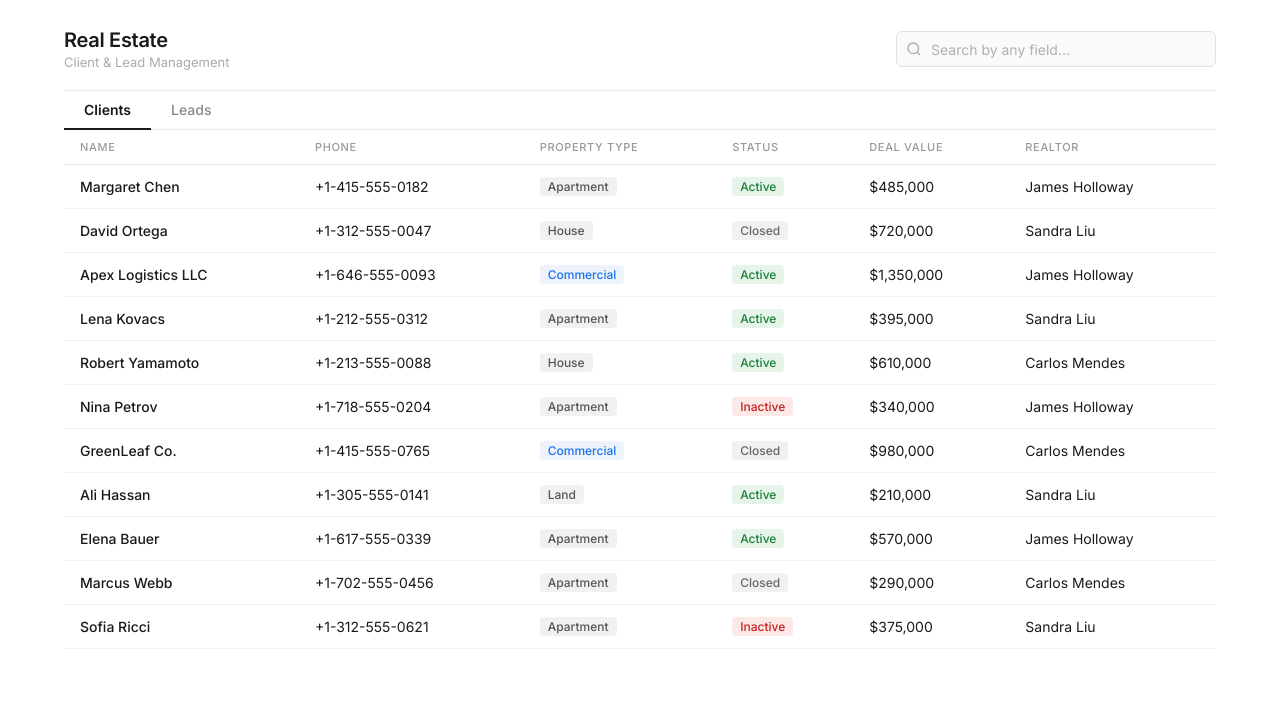
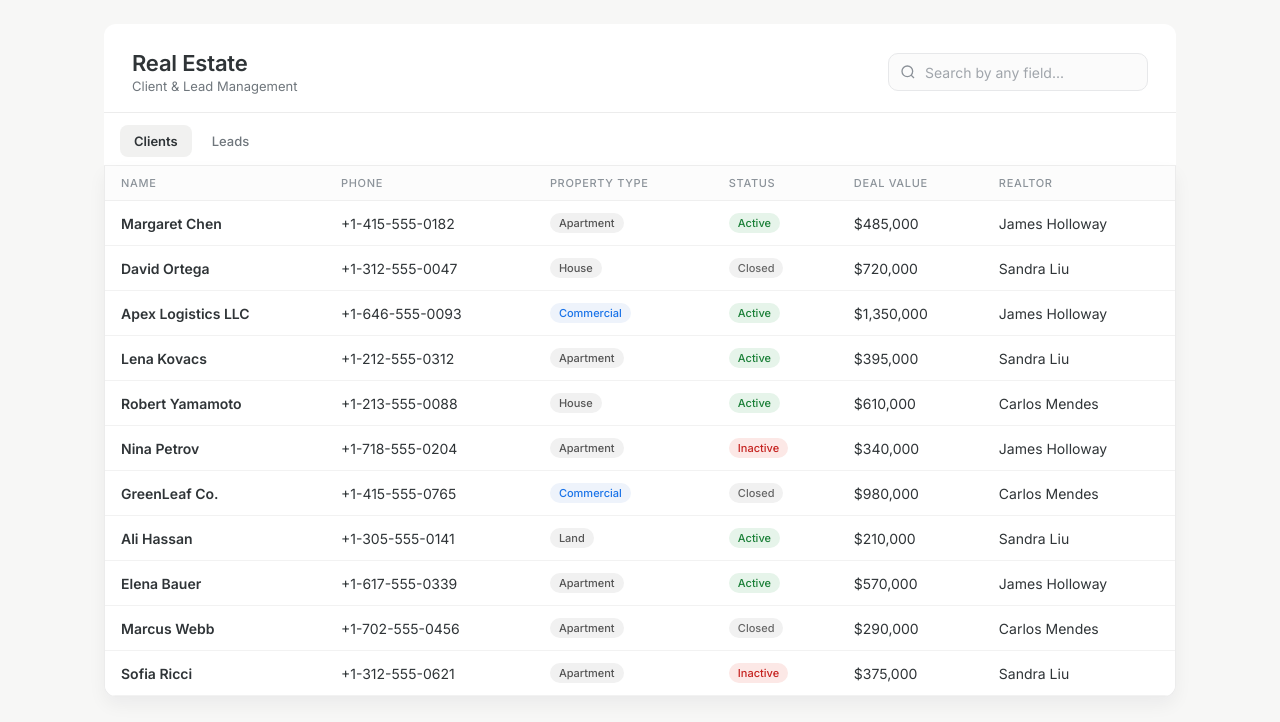
Before and after one commit to geomry2/zoclli, an Angular app in the folder realestate-app/: page / in a window 1280 px wide. Shown: the top 722 px of the page. Built offline with nearby package versions, Linux system fonts and the light colour scheme.

Commit message:
Tune UI to a cleaner Notion-like visual balance

```diff
--- a/realestate-app/src/app/app.scss
+++ b/realestate-app/src/app/app.scss
@@ -1,6 +1,6 @@
 .app-container {
-  max-width: 1200px;
-  margin: 0 auto;
+  max-width: 1120px;
+  margin: 24px auto;
   padding: 0 24px 48px;
 }
 
@@ -8,9 +8,11 @@
   display: flex;
   align-items: center;
   justify-content: space-between;
-  padding: 28px 0 20px;
-  border-bottom: 1px solid #ebebeb;
+  padding: 26px 28px 18px;
+  border-bottom: 1px solid #ececec;
   margin-bottom: 0;
+  background: #ffffff;
+  border-radius: 12px 12px 0 0;
 }
 
 .header-left {
@@ -20,19 +22,42 @@
 }
 
 .app-title {
-  font-size: 20px;
+  font-size: 22px;
   font-weight: 600;
-  color: #1a1a1a;
+  color: #2f3437;
   margin: 0;
-  letter-spacing: -0.3px;
+  letter-spacing: -0.2px;
 }
 
 .app-subtitle {
   font-size: 13px;
-  color: #aaa;
+  color: #6f767c;
   font-weight: 400;
 }
 
 .tab-content {
-  margin-top: 0;
+  background: #ffffff;
+  border-radius: 0 0 12px 12px;
+  box-shadow: 0 8px 18px rgba(15, 23, 42, 0.05);
+  border: 1px solid #ececec;
+  border-top: none;
+  overflow: hidden;
 }
+
+@media (max-width: 760px) {
+  .app-container {
+    margin: 16px auto;
+    padding: 0 12px 24px;
+  }
+
+  .app-header {
+    padding: 18px 16px 14px;
+    gap: 12px;
+    flex-direction: column;
+    align-items: flex-start;
+  }
+
+  .tab-content {
+    border-radius: 0 0 12px 12px;
+  }
+}
--- a/realestate-app/src/app/components/row-detail/row-detail.scss
+++ b/realestate-app/src/app/components/row-detail/row-detail.scss
@@ -3,8 +3,8 @@
   grid-template-columns: repeat(auto-fill, minmax(200px, 1fr));
   gap: 20px;
   padding: 20px 24px 24px;
-  background: #f9f9f9;
-  border-top: 1px solid #ebebeb;
+  background: #fafafa;
+  border-top: 1px solid #efefef;
 }
 
 .field-block {
@@ -18,20 +18,20 @@
   font-weight: 500;
   text-transform: uppercase;
   letter-spacing: 0.06em;
-  color: #999;
+  color: #8b9298;
 }
 
 .field-value {
   font-size: 14px;
-  color: #1a1a1a;
+  color: #2f3437;
   word-break: break-word;
 }
 
 .field-badge {
   display: inline-block;
-  padding: 2px 8px;
-  border-radius: 4px;
-  font-size: 12px;
+  padding: 3px 9px;
+  border-radius: 999px;
+  font-size: 11px;
   font-weight: 500;
   width: fit-content;
 
--- a/realestate-app/src/app/components/search-bar/search-bar.scss
+++ b/realestate-app/src/app/components/search-bar/search-bar.scss
@@ -1,38 +1,44 @@
 .search-wrapper {
   position: relative;
-  width: 320px;
+  width: min(360px, 100%);
 
   .search-icon {
     position: absolute;
-    left: 10px;
+    left: 12px;
     top: 50%;
     transform: translateY(-50%);
-    color: #aaa;
+    color: #8b9198;
     pointer-events: none;
   }
 
   .search-input {
     width: 100%;
-    height: 36px;
-    padding: 0 12px 0 34px;
-    border: 1px solid #e0e0e0;
-    border-radius: 6px;
+    height: 38px;
+    padding: 0 12px 0 36px;
+    border: 1px solid #e7e8ea;
+    border-radius: 10px;
     font-family: inherit;
     font-size: 14px;
-    color: #1a1a1a;
-    background: #fafafa;
+    color: #2f3437;
+    background: #fbfbfb;
     outline: none;
     transition: border-color 0.15s, box-shadow 0.15s;
     box-sizing: border-box;
 
     &::placeholder {
-      color: #b0b0b0;
+      color: #a0a5ab;
     }
 
     &:focus {
-      border-color: #c0c0c0;
-      box-shadow: 0 0 0 2px rgba(0, 0, 0, 0.06);
+      border-color: #ccd3dc;
+      box-shadow: 0 0 0 3px rgba(35, 131, 226, 0.18);
       background: #fff;
     }
   }
 }
+
+@media (max-width: 760px) {
+  .search-wrapper {
+    width: 100%;
+  }
+}
--- a/realestate-app/src/app/components/tab-nav/tab-nav.scss
+++ b/realestate-app/src/app/components/tab-nav/tab-nav.scss
@@ -1,30 +1,32 @@
 .tab-nav {
   display: flex;
-  gap: 0;
-  border-bottom: 1px solid #ebebeb;
+  gap: 6px;
+  padding: 12px 16px 8px;
+  border-bottom: 1px solid #efefef;
   margin-bottom: 0;
+  background: #ffffff;
 }
 
 .tab-btn {
-  padding: 10px 20px;
+  padding: 8px 14px;
   font-family: inherit;
-  font-size: 14px;
+  font-size: 13px;
   font-weight: 500;
-  color: #888;
-  background: none;
+  color: #6f767c;
+  background: transparent;
   border: none;
-  border-bottom: 2px solid transparent;
-  margin-bottom: -1px;
+  border-radius: 8px;
   cursor: pointer;
-  transition: color 0.15s, border-color 0.15s;
+  transition: color 0.15s, background-color 0.15s;
 
   &:hover {
-    color: #333;
+    color: #2f3437;
+    background: #f4f4f4;
   }
 
   &.active {
-    color: #1a1a1a;
-    border-bottom-color: #1a1a1a;
+    color: #2f3437;
+    background: #f1f1f0;
     font-weight: 600;
   }
 }
--- a/realestate-app/src/app/shared-table.scss
+++ b/realestate-app/src/app/shared-table.scss
@@ -1,11 +1,12 @@
 .table-wrapper {
   overflow-x: auto;
+  background: #ffffff;
 }
 
 .empty-state {
   padding: 48px 24px;
   text-align: center;
-  color: #bbb;
+  color: #8e959c;
   font-size: 14px;
 }
 
@@ -20,15 +21,16 @@
     font-weight: 500;
     text-transform: uppercase;
     letter-spacing: 0.06em;
-    color: #999;
-    border-bottom: 1px solid #ebebeb;
+    color: #8c939a;
+    border-bottom: 1px solid #efefef;
     white-space: nowrap;
+    background: #fcfcfc;
   }
 
   td {
     padding: 12px 16px;
     font-size: 14px;
-    color: #1a1a1a;
+    color: #2f3437;
     border-bottom: 1px solid #f2f2f2;
     vertical-align: middle;
   }
@@ -38,11 +40,11 @@
     transition: background 0.1s;
 
     &:hover {
-      background: #f9f9f9;
+      background: #f7f7f7;
     }
 
     &.expanded {
-      background: #f5f5f5;
+      background: #f3f3f2;
 
       td {
         border-bottom: none;
@@ -52,19 +54,19 @@
 
   .detail-row td {
     padding: 0;
-    border-bottom: 1px solid #ebebeb;
+    border-bottom: 1px solid #ececec;
   }
 }
 
 .col-name {
-  font-weight: 500;
+  font-weight: 600;
 }
 
 .badge {
   display: inline-block;
-  padding: 2px 8px;
-  border-radius: 4px;
-  font-size: 12px;
+  padding: 3px 9px;
+  border-radius: 999px;
+  font-size: 11px;
   font-weight: 500;
   text-transform: capitalize;
 
--- a/realestate-app/src/styles.scss
+++ b/realestate-app/src/styles.scss
@@ -7,8 +7,8 @@ html, body {
   padding: 0;
   font-family: 'Inter', -apple-system, BlinkMacSystemFont, 'Segoe UI', sans-serif;
   font-size: 14px;
-  background: #ffffff;
-  color: #1a1a1a;
+  background: #f7f7f6;
+  color: #2f3437;
   -webkit-font-smoothing: antialiased;
   -moz-osx-font-smoothing: grayscale;
 }
```
